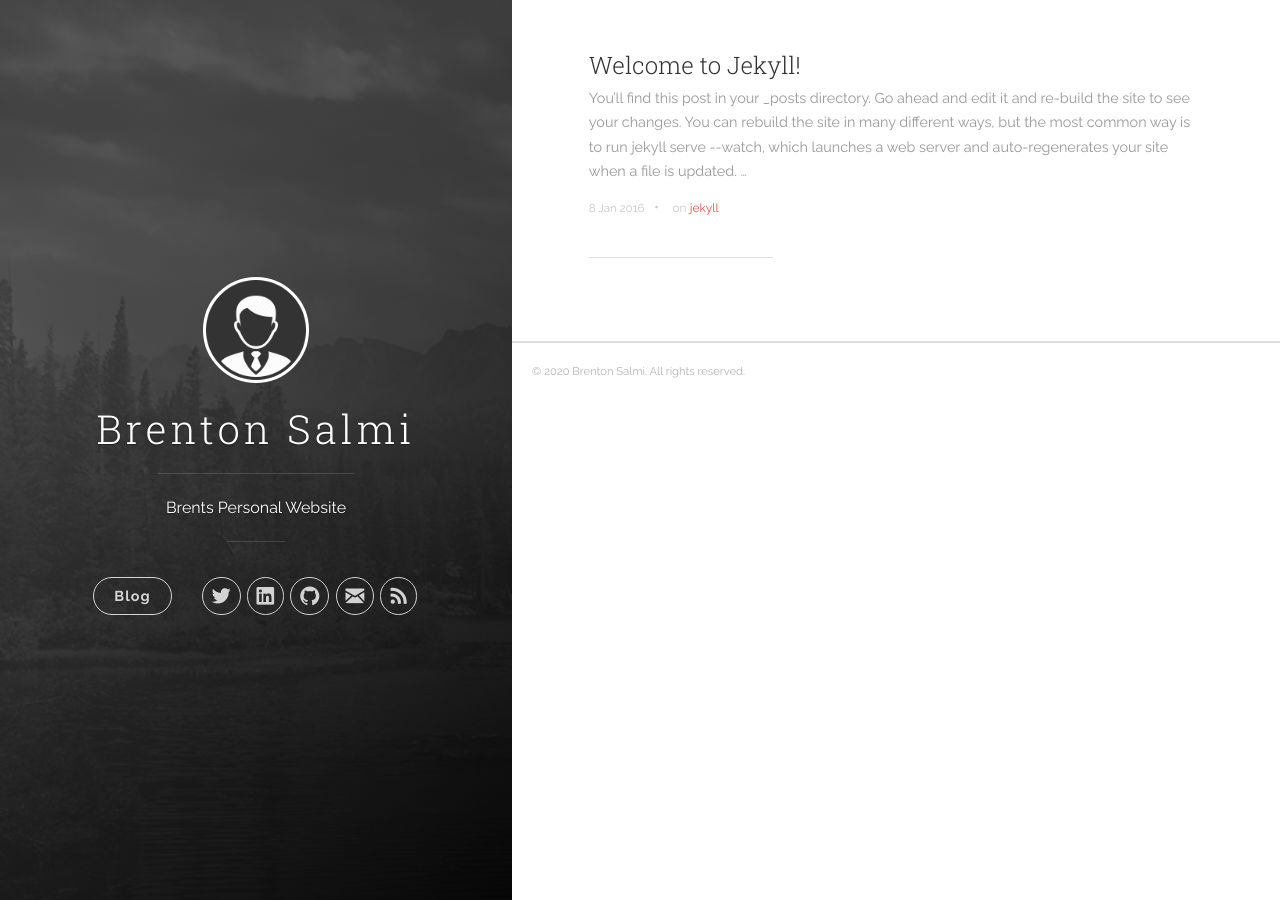
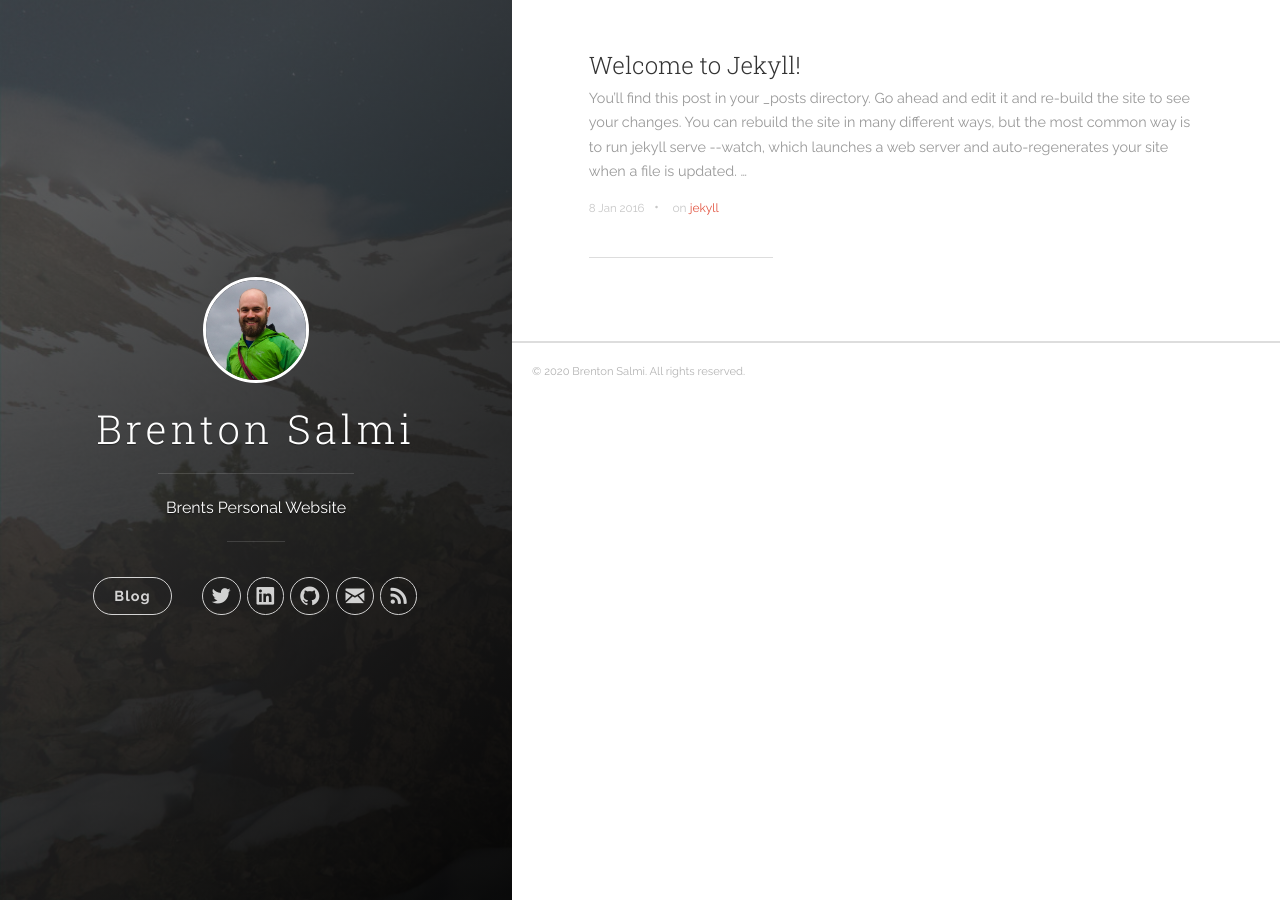
Before and after one commit to kb1lqd/website, a Jekyll site: the page built from index.html, in a window 1280 px wide. Built offline with Jekyll 4.4.1, drawn with Linux system fonts in a browser that asks for light colours; the list of posts is cut into pages by our own code.

Commit message:
Updated cover and profile photo.

```diff
--- a/_includes/header.html
+++ b/_includes/header.html
@@ -3,13 +3,13 @@
   <i class="icon icon-x-circle btn-mobile-close__icon hidden"></i>
 </span>
 
-<header class="panel-cover" style="background-image: url({{ site.baseurl }}/images/cover.jpg)">
+<header class="panel-cover" style="background-image: url({{ site.baseurl }}/images/DSC03844_web_1.jpg)">
   <div class="panel-main">
 
     <div class="panel-main__inner panel-inverted">
     <div class="panel-main__content">
         <a href="{{ site.baseurl }}/" title="link to home of {{ site.title }}">
-          <img src="{{ site.baseurl }}/images/profile.jpg" class="user-image" alt="My Profile Photo">
+          <img src="{{ site.baseurl }}/images/DSC03173_2.jpg" class="user-image" alt="My Profile Photo">
           <h1 class="panel-cover__title panel-title">{{ site.title }}</h1>
         </a>
         <hr class="panel-cover__divider">
```
Also changed, not shown: images/DSC03173_2.jpg (added), images/DSC03844_web_1.jpg (added).
